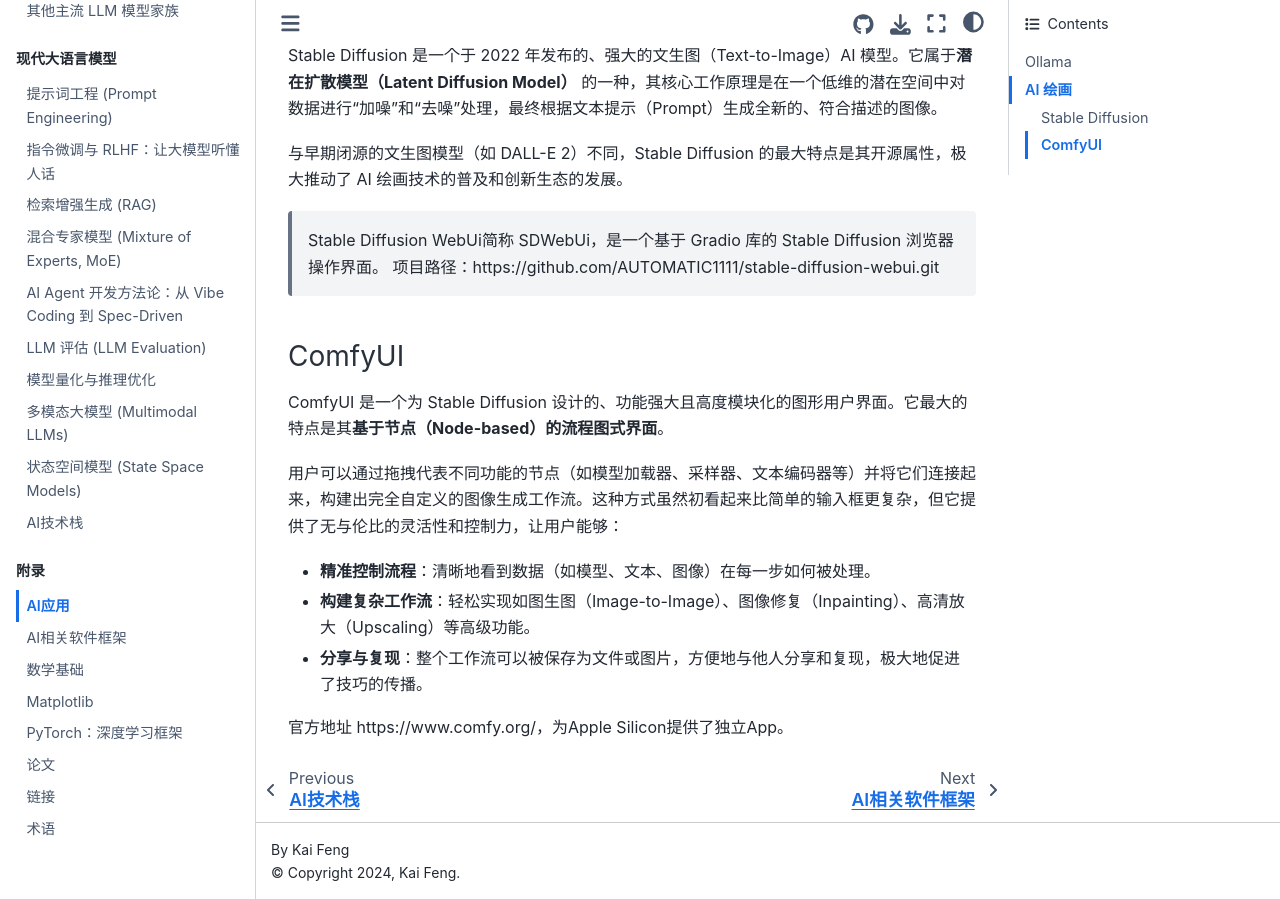
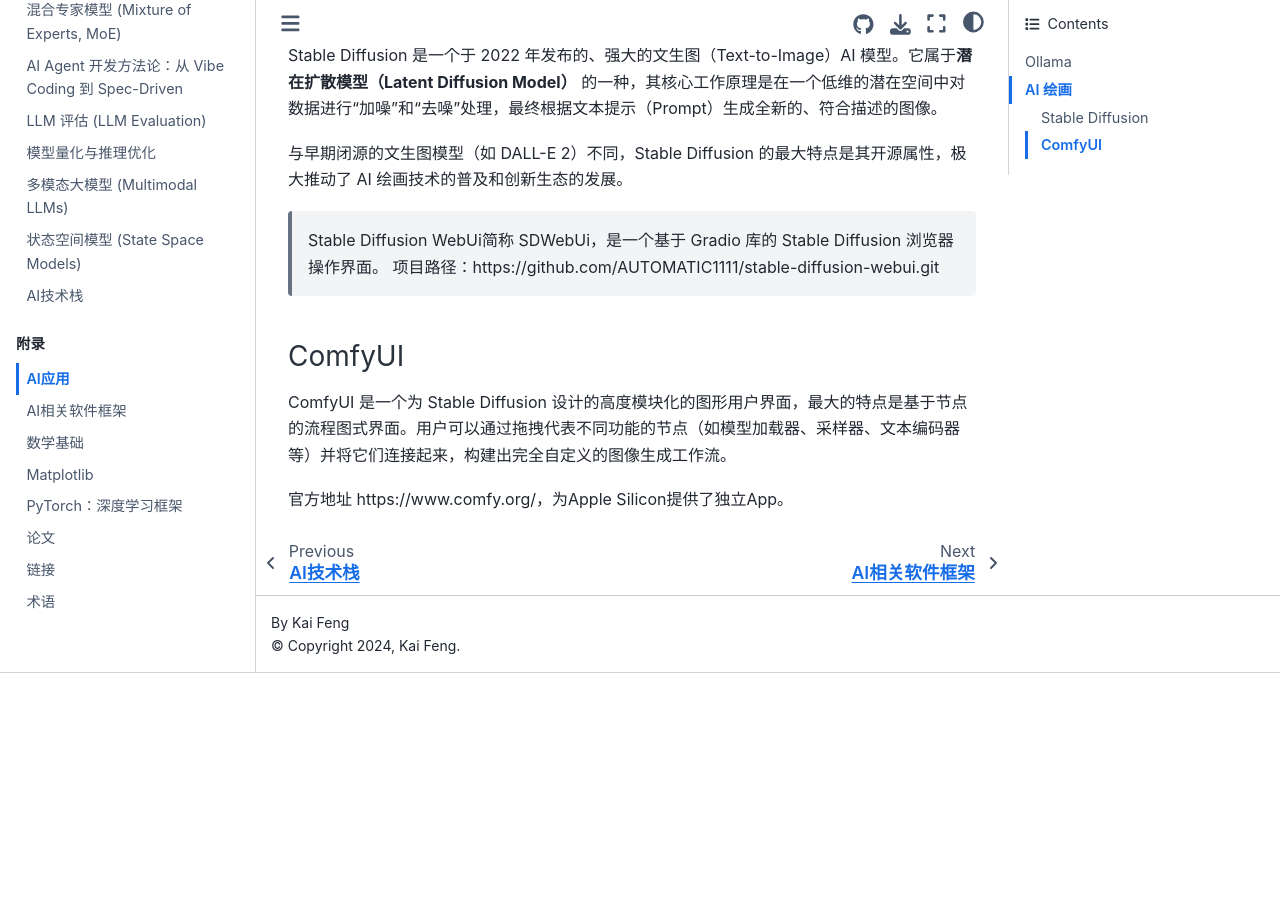
Before and after one commit to kaifeng/llm-learn, a Sphinx documentation site: the page built from source/appendix/app.md, in a window 1280 px wide and 900 px high, scrolled down 1242 px. Built offline with Sphinx 7.4.7 and the Sphinx Book theme 1.1.4, drawn with Linux system fonts in a browser that asks for light colours; after the commit the page ends 1915 px from its top, so only the background shows below that.

Commit message:
Rewording

```diff
--- a/source/appendix/app.md
+++ b/source/appendix/app.md
@@ -60,12 +60,6 @@
 
 ### ComfyUI
 
-ComfyUI 是一个为 Stable Diffusion 设计的、功能强大且高度模块化的图形用户界面。它最大的特点是其**基于节点（Node-based）的流程图式界面**。
-
-用户可以通过拖拽代表不同功能的节点（如模型加载器、采样器、文本编码器等）并将它们连接起来，构建出完全自定义的图像生成工作流。这种方式虽然初看起来比简单的输入框更复杂，但它提供了无与伦比的灵活性和控制力，让用户能够：
-
-- **精准控制流程**：清晰地看到数据（如模型、文本、图像）在每一步如何被处理。
-- **构建复杂工作流**：轻松实现如图生图（Image-to-Image）、图像修复（Inpainting）、高清放大（Upscaling）等高级功能。
-- **分享与复现**：整个工作流可以被保存为文件或图片，方便地与他人分享和复现，极大地促进了技巧的传播。
+ComfyUI 是一个为 Stable Diffusion 设计的高度模块化的图形用户界面，最大的特点是基于节点的流程图式界面。用户可以通过拖拽代表不同功能的节点（如模型加载器、采样器、文本编码器等）并将它们连接起来，构建出完全自定义的图像生成工作流。
 
 官方地址 https://www.comfy.org/，为Apple Silicon提供了独立App。
```
Also changed, not shown: source/part_basics/neural_networks.md (+4 -5 lines).
